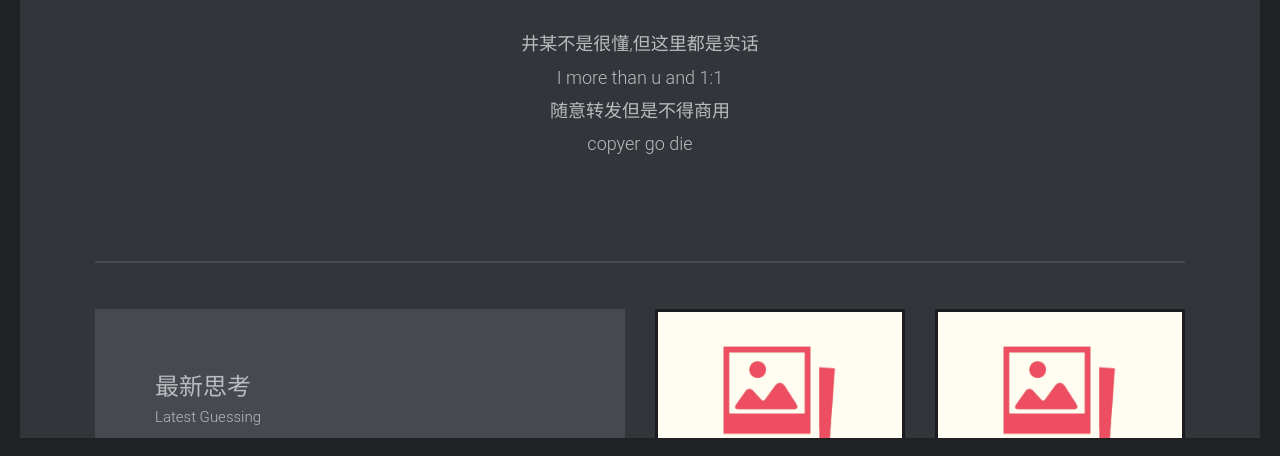
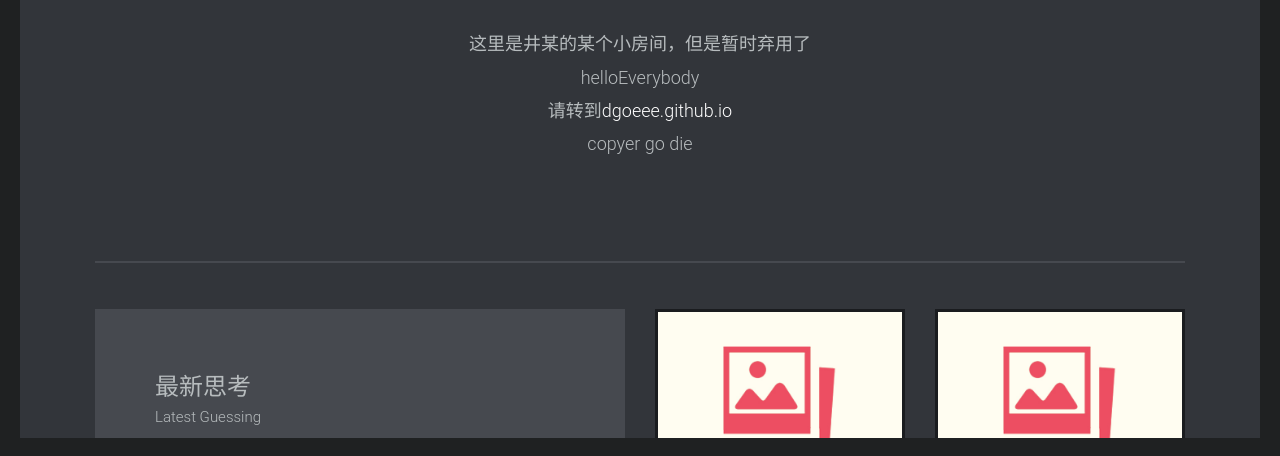
Before and after one commit to dgoccc/dgoccc.github.io, a plain HTML site: page index.html in a window 1280 px wide. Shown: the part 342-798 px from the top of the page. Drawn offline with Linux system fonts and the light colour scheme.

Commit message:
Update index.html

```diff
--- a/index.html
+++ b/index.html
@@ -43,7 +43,7 @@
             <div class="home-intro text-center">
                 <h2 class="welcome-title animated fadeInLeft">DGoeee_井仪
                 <p>杂项思考</p></h2>
-                <p class="animated fadeInRight">井某不是很懂,但这里都是实话<br />I more than u and 1:1<br />随意转发但是不得商用<br />copyer go die</p>
+                <p class="animated fadeInRight">这里是井某的某个小房间，但是暂时弃用了<br />helloEverybody<br />请转到<a href="https://dgoeee.github.io/">dgoeee.github.io</a><br />copyer go die</p>
                 <!--这个影响布局，我删了，同时也把css文件和图标包删了...留作纪念...
                 <ul class="list-icons animated fadeInUp">
                     <li><i class="icon-trophy"></i></li>
```
